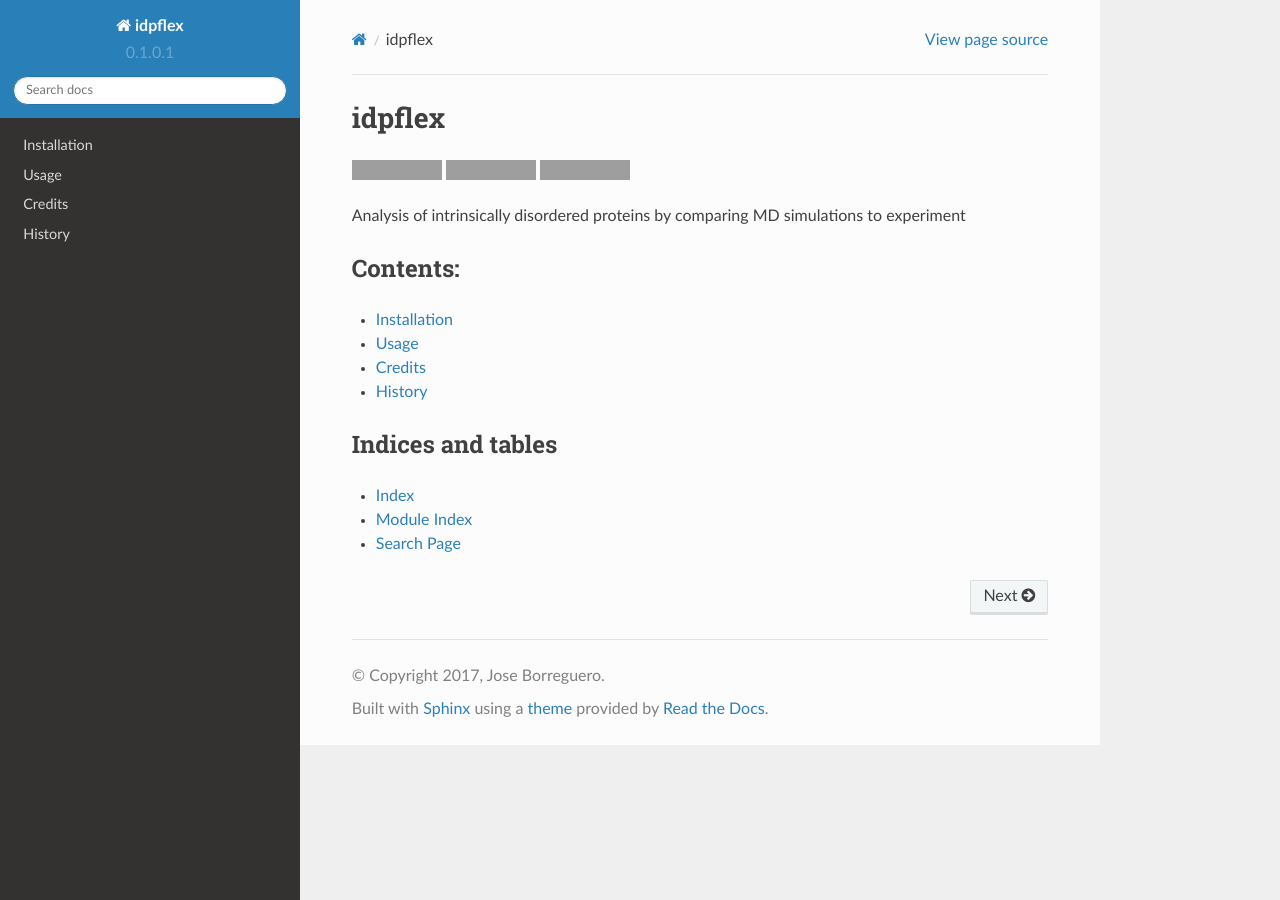
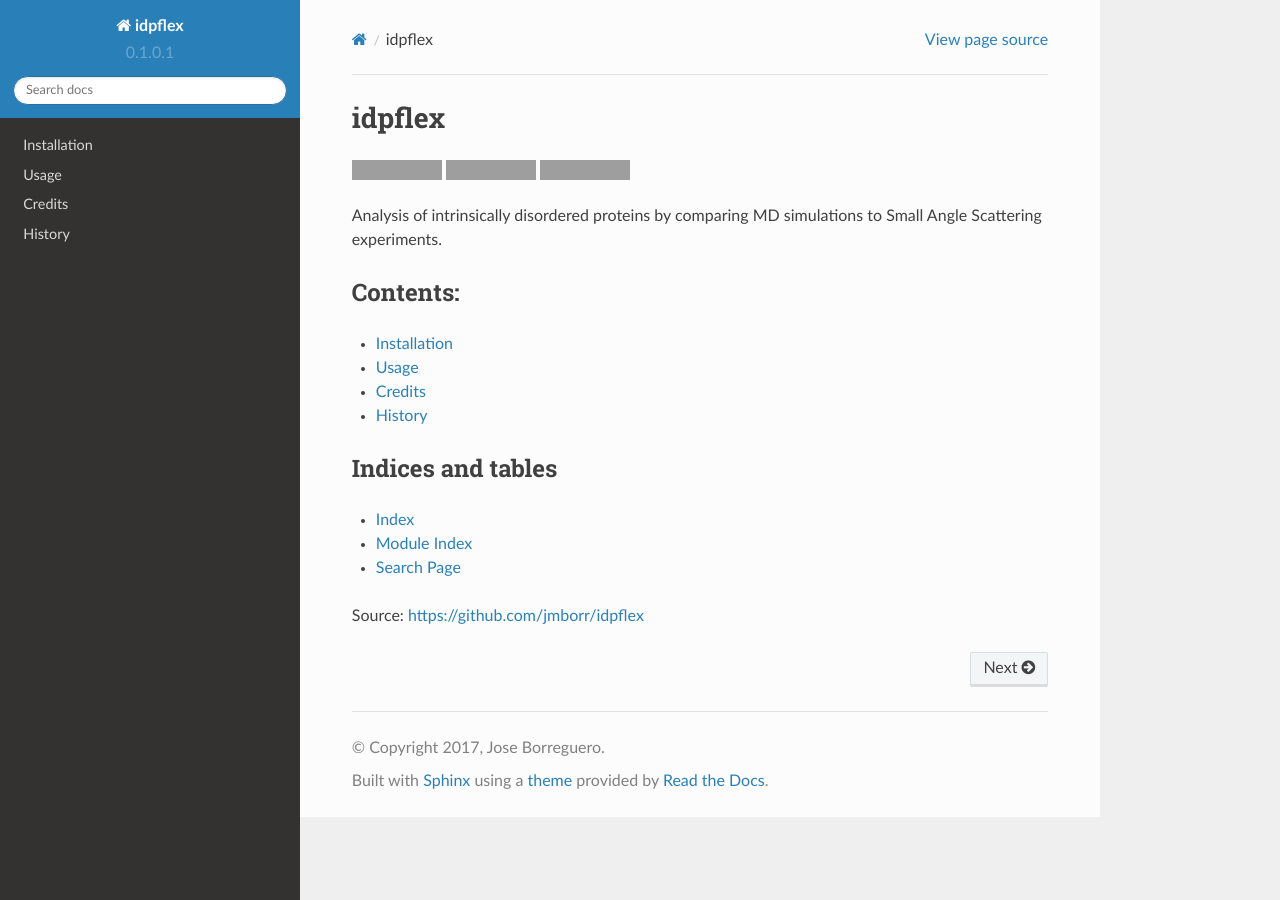
Before and after one commit to jmborr/idpflex, a Sphinx documentation site: the page built from docs/index.rst, in a window 1280 px wide. Built offline with Sphinx 7.4.7 and the Read the Docs theme 2.0.0, drawn with Linux system fonts in a browser that asks for light colours; pages that are not in the unit, such as notebooks, are missing from menus; grey boxes are pictures that could not be loaded.

Commit message:
Refs #28 Tune up project one-liner

```diff
--- a/README.rst
+++ b/README.rst
@@ -13,4 +13,5 @@ idpflex
         :target: http://idpflex.readthedocs.io/en/latest/?badge=latest
         :alt: Documentation Status
 
-Analysis of intrinsically disordered proteins by comparing MD simulations to experiment
+Analysis of intrinsically disordered proteins by comparing MD simulations to
+Small Angle Scattering experiments.
--- a/docs/index.rst
+++ b/docs/index.rst
@@ -19,3 +19,5 @@ Indices and tables
 * :ref:`genindex`
 * :ref:`modindex`
 * :ref:`search`
+
+Source: https://github.com/jmborr/idpflex
```
